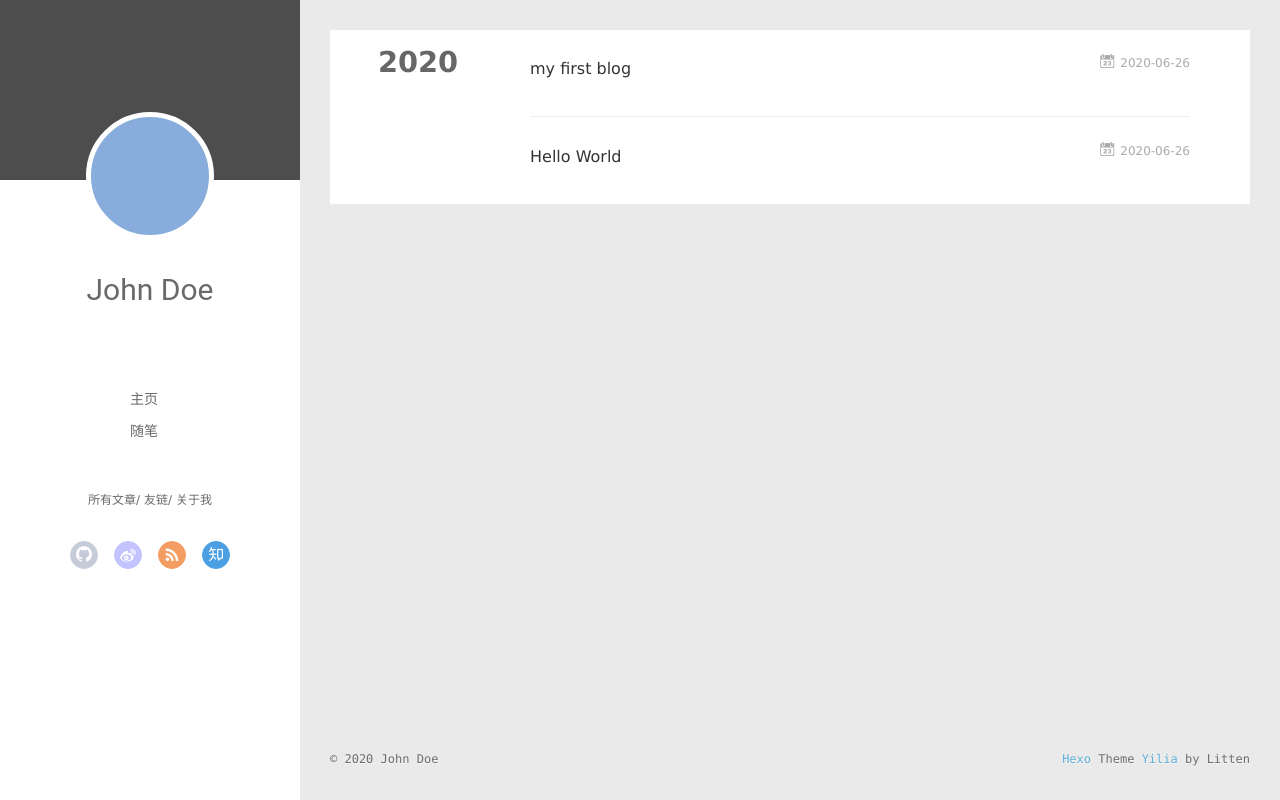
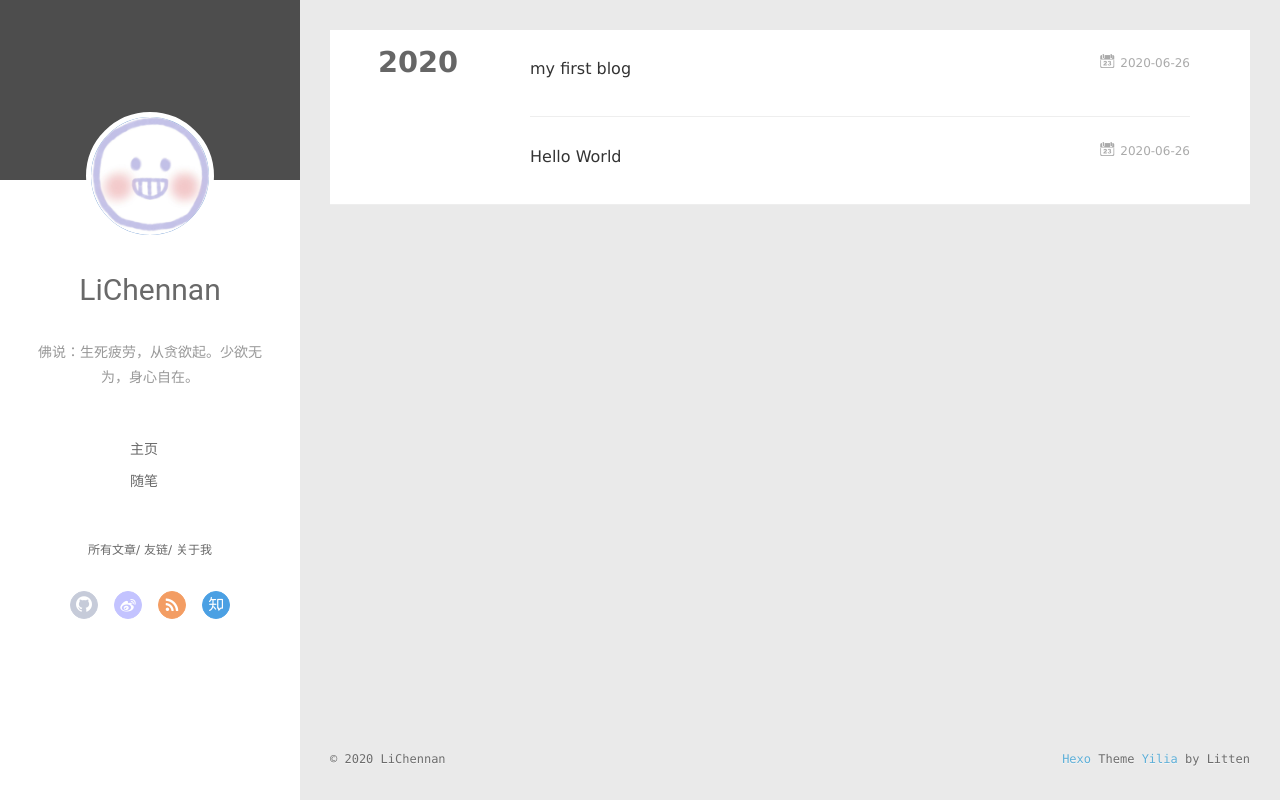
Before and after one commit to LiChennan-net/LiChennan-net.github.io, a plain HTML site: page archives/2020/06/index.html in a window 1280 px wide. Drawn offline with Linux system fonts and the light colour scheme; no server answers.

Commit message:
Site updated: 2020-06-26 11:49:52

```diff
--- a/archives/2020/06/index.html
+++ b/archives/2020/06/index.html
@@ -6,20 +6,20 @@
   <meta name="renderer" content="webkit">
   <meta http-equiv="X-UA-Compatible" content="IE=edge" >
   <link rel="dns-prefetch" href="http://yoursite.com">
-  <title>Archives: 2020/6 | Hexo</title>
+  <title>Archives: 2020/6 | Lichennan&#39;s blog</title>
   <meta name="viewport" content="width=device-width, initial-scale=1, maximum-scale=1">
   <meta property="og:type" content="website">
-<meta property="og:title" content="Hexo">
+<meta property="og:title" content="Lichennan&#39;s blog">
 <meta property="og:url" content="http://yoursite.com/archives/2020/06/index.html">
-<meta property="og:site_name" content="Hexo">
-<meta property="og:locale" content="en_US">
-<meta property="article:author" content="John Doe">
+<meta property="og:site_name" content="Lichennan&#39;s blog">
+<meta property="og:locale" content="zh_CN">
+<meta property="article:author" content="LiChennan">
 <meta name="twitter:card" content="summary">
 
-    <link rel="alternative" href="/atom.xml" title="Hexo" type="application/atom+xml">
+    <link rel="alternative" href="/atom.xml" title="Lichennan&#39;s blog" type="application/atom+xml">
 
 
-    <link rel="icon" href="/favicon.png">
+    <link rel="icon" href="/img/qintingting.jpg">
 
   <link rel="stylesheet" type="text/css" href="/./main.0cf68a.css">
   <style type="text/css">
@@ -43,11 +43,13 @@
 <div class="intrude-less">
 	<header id="header" class="inner">
 		<a href="/" class="profilepic">
-			<img src="" class="js-avatar">
+			<img src="/img/lichennan.jpg" class="js-avatar">
 		</a>
 		<hgroup>
-		  <h1 class="header-author"><a href="/">John Doe</a></h1>
+		  <h1 class="header-author"><a href="/">LiChennan</a></h1>
 		</hgroup>
+
+		<p class="header-subtitle">佛说：生死疲劳，从贪欲起。少欲无为，身心自在。</p>
 
 
 		<nav class="header-menu">
@@ -101,11 +103,13 @@
 	<div class="intrude-less">
 		<header id="header" class="inner">
 			<div class="profilepic">
-				<img src="" class="js-avatar">
+				<img src="/img/lichennan.jpg" class="js-avatar">
 			</div>
 			<hgroup>
-			  <h1 class="header-author js-header-author">John Doe</h1>
+			  <h1 class="header-author js-header-author">LiChennan</h1>
 			</hgroup>
+
+			<p class="header-subtitle"><i class="icon icon-quo-left"></i>佛说：生死疲劳，从贪欲起。少欲无为，身心自在。<i class="icon icon-quo-right"></i></p>
 
 
 
@@ -229,7 +233,7 @@
   <div class="outer">
     <div id="footer-info">
     	<div class="footer-left">
-    		&copy; 2020 John Doe
+    		&copy; 2020 LiChennan
     	</div>
       	<div class="footer-right">
       		<a href="http://hexo.io/" target="_blank">Hexo</a>  Theme <a href="https://github.com/litten/hexo-theme-yilia" target="_blank">Yilia</a> by Litten
```
Also changed, not shown: 2020/06/26/hello-world/index.html (+15 -11 lines), 2020/06/26/my-first-blog/index.html (+15 -11 lines), archives/2020/index.html (+16 -12 lines), archives/index.html (+16 -12 lines), index.html (+16 -12 lines), img/lichennan.jpg (added), img/qintingting.jpg (added).
